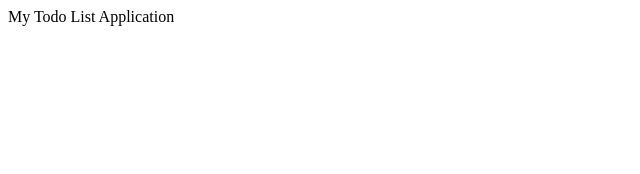
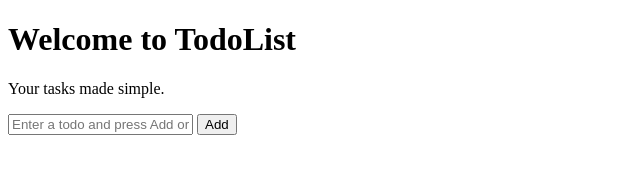
Before and after one commit to Moni-tech/To-Do-List, a plain HTML site: page index.html in a window 1280 px wide. Shown: the whole page, without its empty margins (0-640 px from the left). Drawn offline with Linux system fonts and the light colour scheme.

Commit message:
Base structure

```diff
--- a/index.html
+++ b/index.html
@@ -6,6 +6,13 @@
     <title>TodoList</title>
 </head>
 <body>
-    My Todo List Application
+    <h1>Welcome to TodoList</h1>
+    <p>Your tasks made simple.</p>
+    <!-- Input and button to add new todos -->
+     <input type="text" id="todo-input" placeholder="Enter a todo and press Add or Enter">
+
+     <button id="add-btn">Add</button>
+     <ul id="todo-list"></ul>
+     <script src="script.js"></script>
 </body>
 </html>
```
